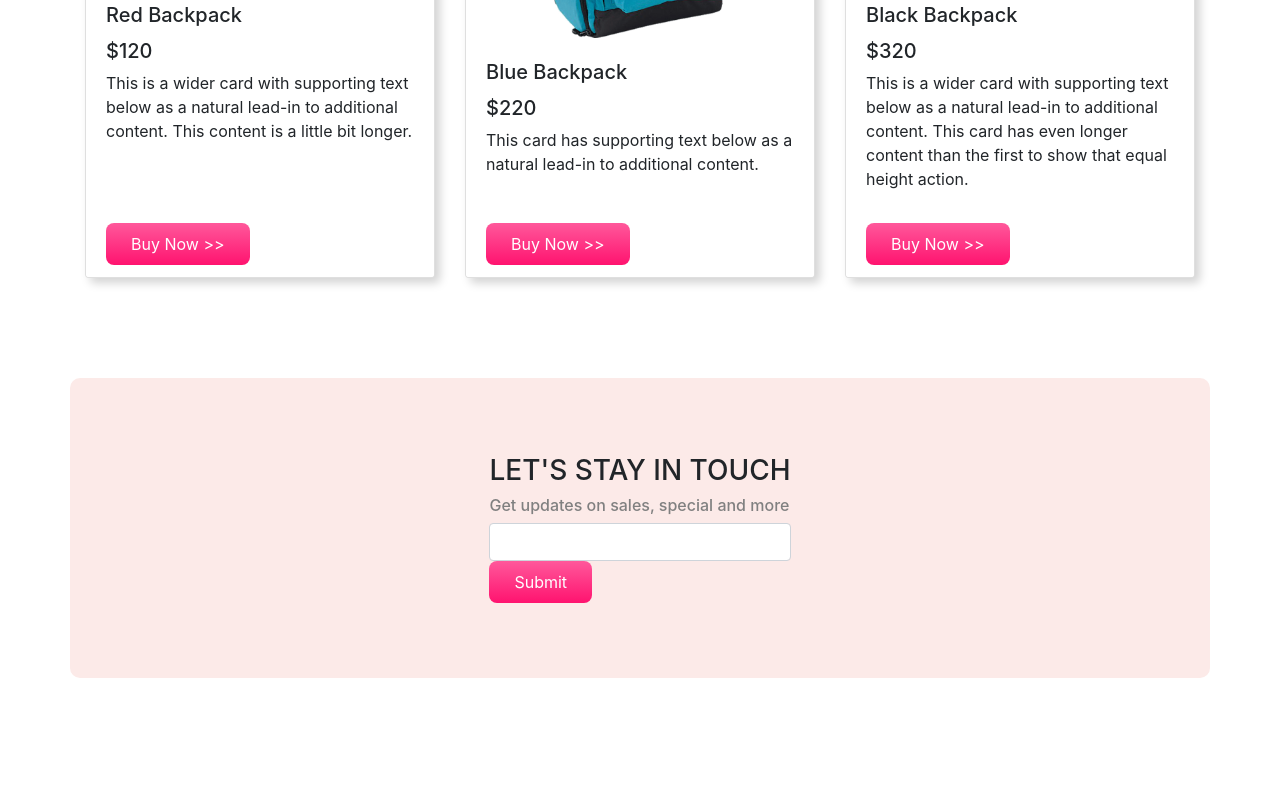
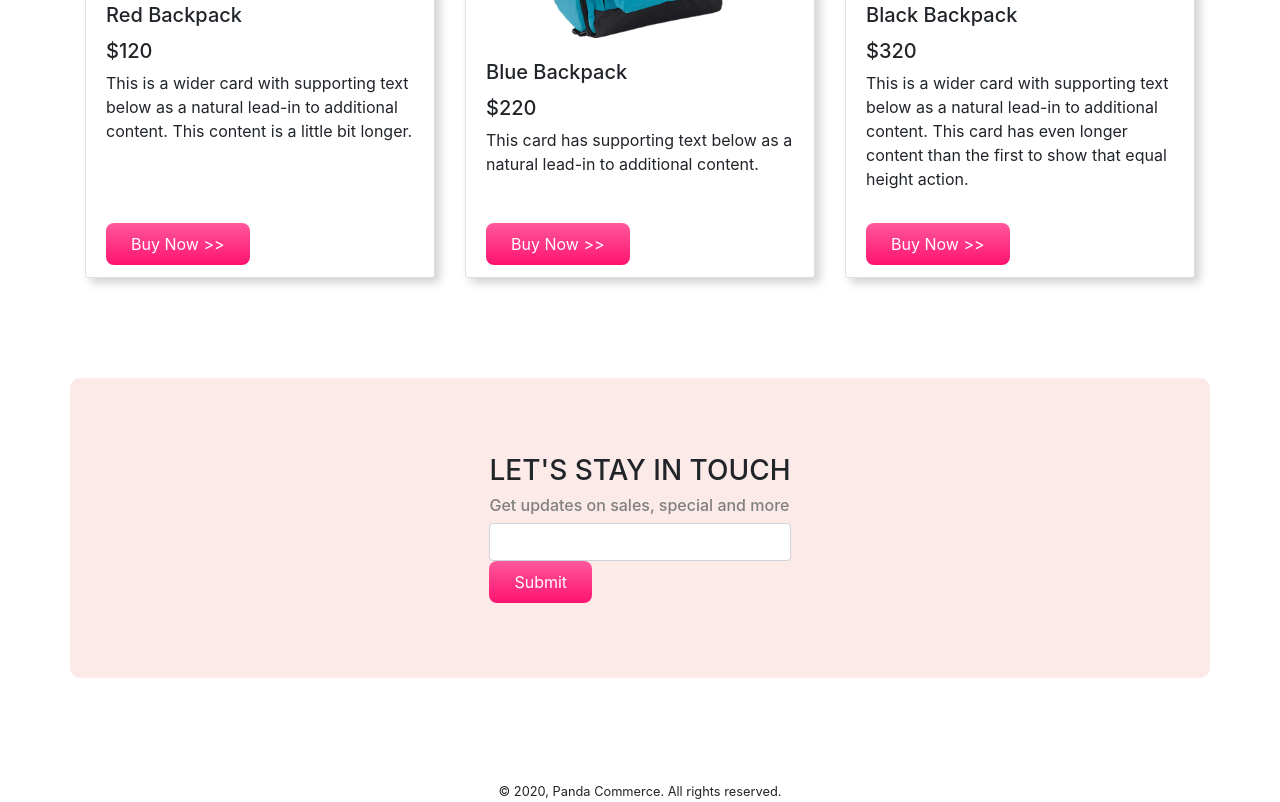
Before and after one commit to Prodip2416/panda-commerce, a plain HTML site: page index.html in a window 1280 px wide. Shown: the part 1925-2727 px from the top of the page. Before the commit the page ends 2703 px from the top, so only its background shows below. Drawn offline with nearby package versions, Linux system fonts and the light colour scheme.

Commit message:
Footer, small tag, text center align

```diff
--- a/index.html
+++ b/index.html
@@ -202,6 +202,10 @@
 
     </div>
 
+<footer>
+    <small> © 2020, Panda Commerce. All rights reserved.</small>
+</footer>
+
     <script src="https://code.jquery.com/jquery-3.5.1.slim.min.js"
         integrity="sha384-DfXdz2htPH0lsSSs5nCTpuj/zy4C+OGpamoFVy38MVBnE+IbbVYUew+OrCXaRkfj"
         crossorigin="anonymous"></script>
--- a/style.css
+++ b/style.css
@@ -54,3 +54,6 @@
 #subscribe h6{
     color: gray;
 }
+footer{
+    text-align: center;
+}
```
